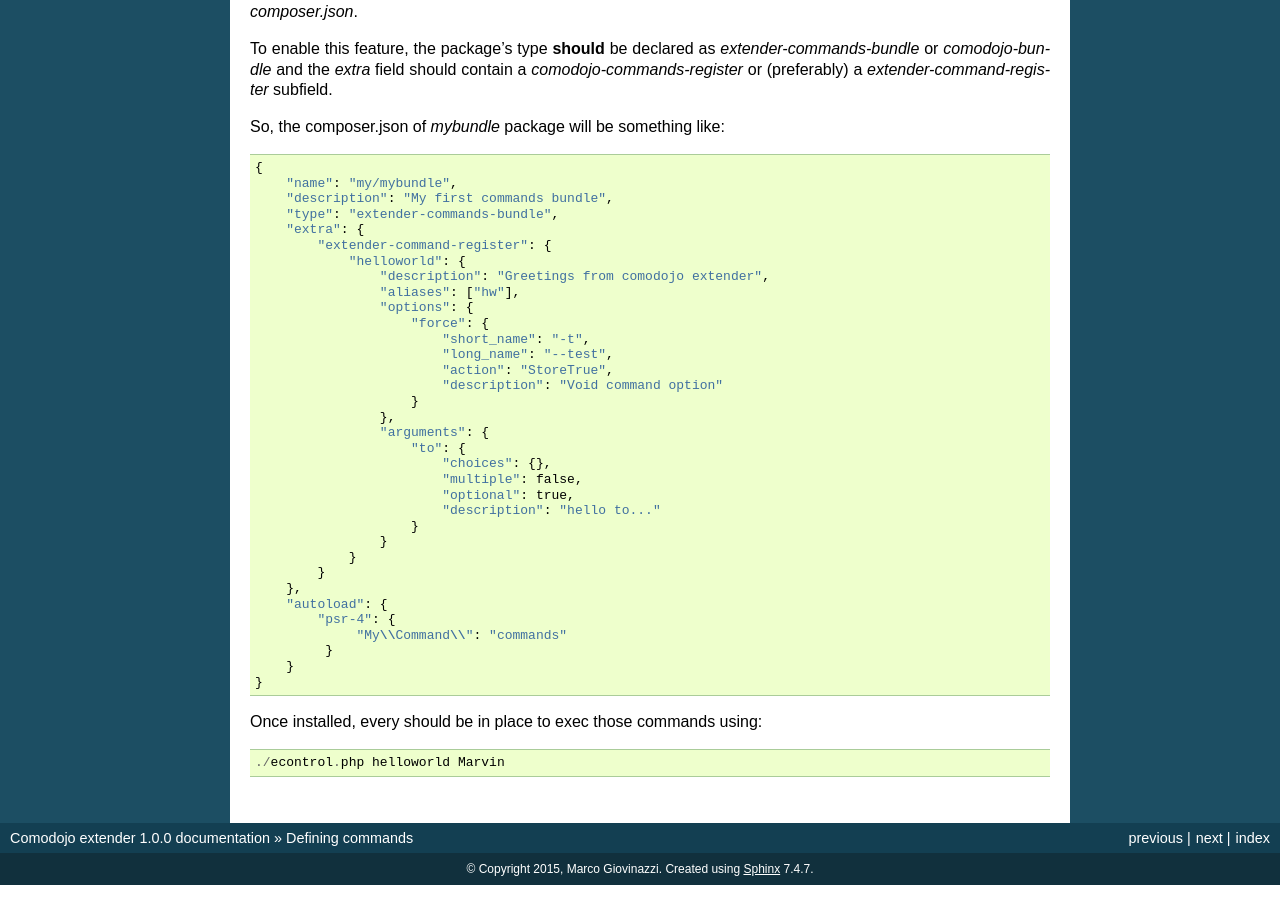
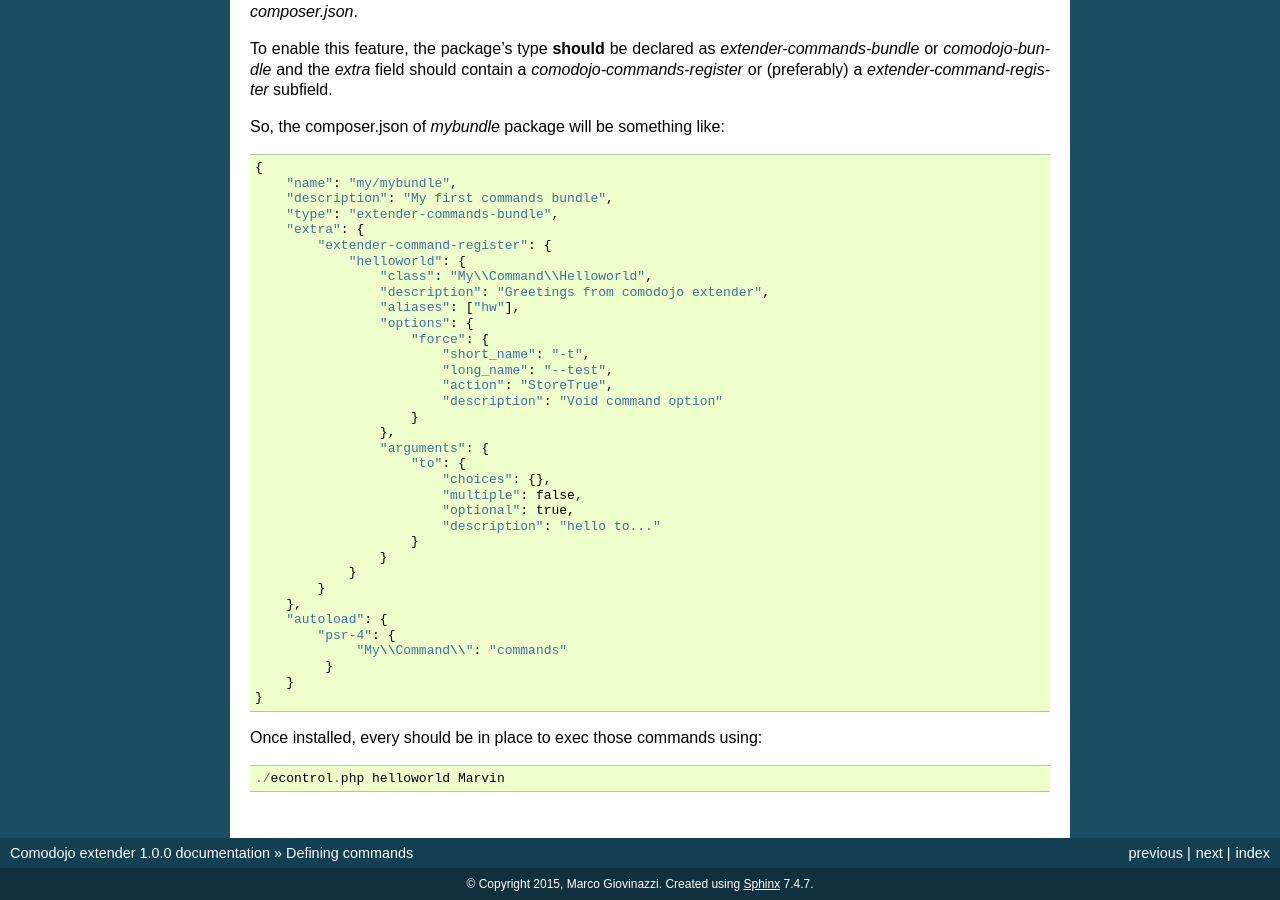
Before and after one commit to comodojo/extender.framework, a Sphinx documentation site: the page built from docs/commands.rst, in a window 1280 px wide and 900 px high, scrolled down 1598 px. Built offline with Sphinx 7.4.7, drawn with Linux system fonts in a browser that asks for light colours.

Commit message:
missing class in commands.rst

```diff
--- a/docs/commands.rst
+++ b/docs/commands.rst
@@ -95,6 +95,7 @@ So, the composer.json of *mybundle* package will be something like::
         "extra": {
             "extender-command-register": {
                 "helloworld": {
+                    "class": "My\\Command\\Helloworld",
                     "description": "Greetings from comodojo extender",
                     "aliases": ["hw"],
                     "options": {
```
